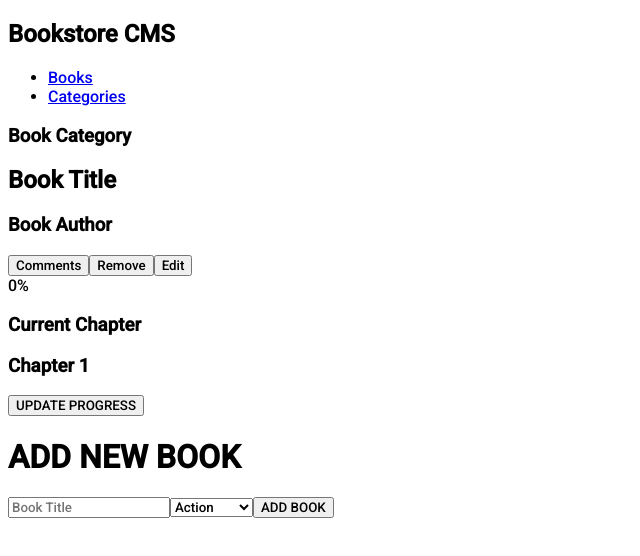
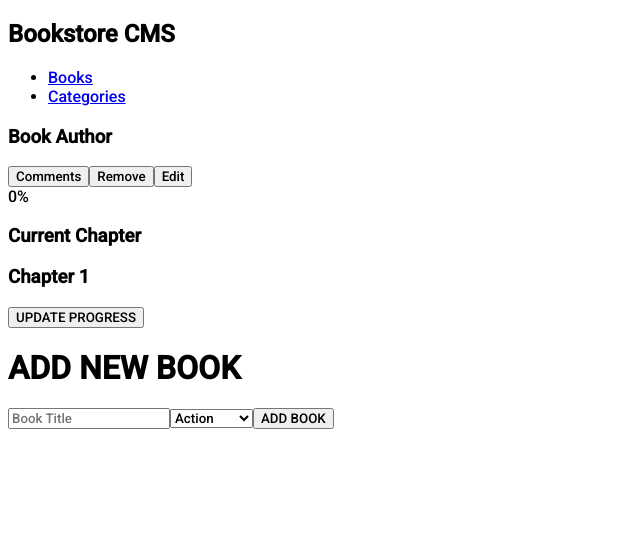
Before and after one commit to dgsierra/Bookstore-React-Redux, a React (Create React App) app: page / in a window 1280 px wide. Shown: the top 556 px of the page, without its empty margins (0-640 px from the left). Built offline with nearby package versions, Linux system fonts and the light colour scheme.

Commit message:
Import state to books component

```diff
--- a/src/components/Books.js
+++ b/src/components/Books.js
@@ -1,12 +1,13 @@
 import React from 'react';
-// import { useSelector } from 'react-redux';
+import { useSelector } from 'react-redux';
 import BookForm from './BooksForm';
 
 export default function BooksList() {
+  const { bookName, gender } = useSelector((state) => state.books);
   return (
     <div>
-      <h3 className="book-category">Book Category</h3>
-      <h2 className="book-title">Book Title</h2>
+      <h3 className="book-category">{gender}</h3>
+      <h2 className="book-title">{bookName}</h2>
       <h3 className="book-author">Book Author</h3>
       <div className="book-buttons">
         <button type="button" className="book-button">Comments</button>
```
